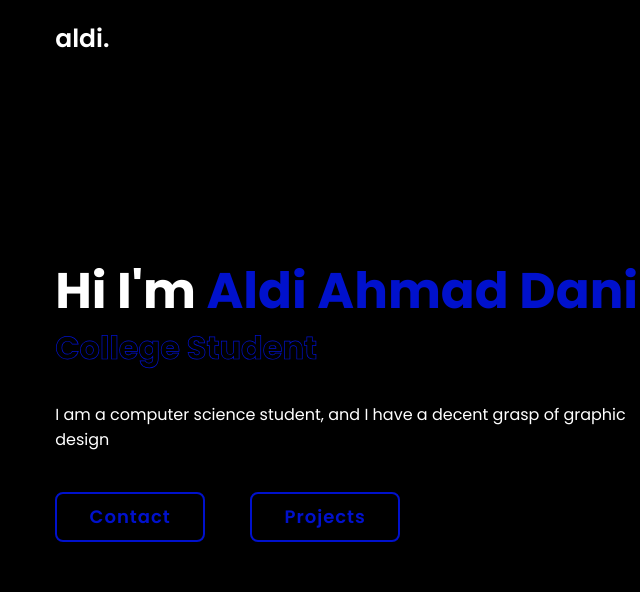
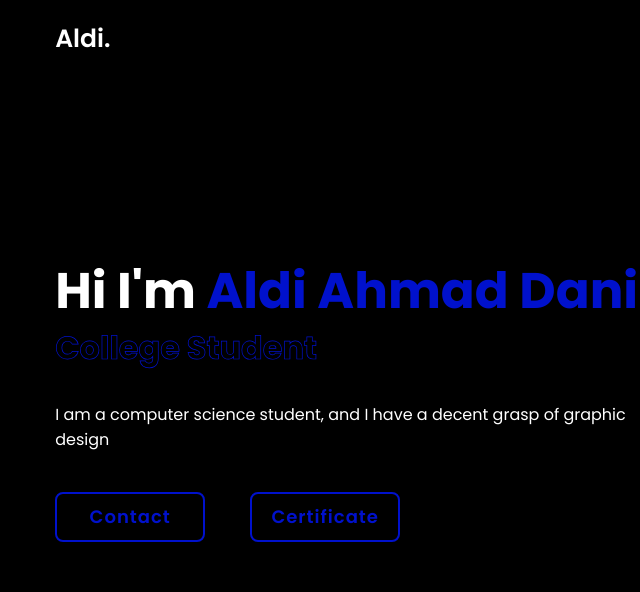
Before and after one commit to Aldiahmad7/Portofolio-Website, a plain HTML site: page index.html in a window 1280 px wide. Shown: the top 592 px of the page, 60-700 px from the left. Drawn offline with nearby package versions, Linux system fonts and the light colour scheme.

Commit message:
update tipis

```diff
--- a/index.html
+++ b/index.html
@@ -11,7 +11,7 @@
 </head>
 <body>
     <header class="header">
-        <a href="#" class="logo">aldi.<span class="animate" style="--i:1;"></span></a>
+        <a href="#" class="logo">Aldi.<span class="animate" style="--i:1;"></span></a>
 
         <div class="bx bx-menu" id="menu-icon"><span class="animate" style="--i:2;"></span></div>
         <nav class="navbar">
@@ -39,8 +39,8 @@
                 <span class="animate" style="--i:4;"></span>
             </p>
             <div class="btn-box">
-                <a href="#" class="btn">Contact</a>
-                <a href="#" class="btn">Projects</a>
+                <a href="https://wa.me/082230562120" class="btn">Contact</a>
+                <a href="#" class="btn">Certificate</a>
                 <span class="animate" style="--i:5;"></span>
             </div>
         </div>
```
